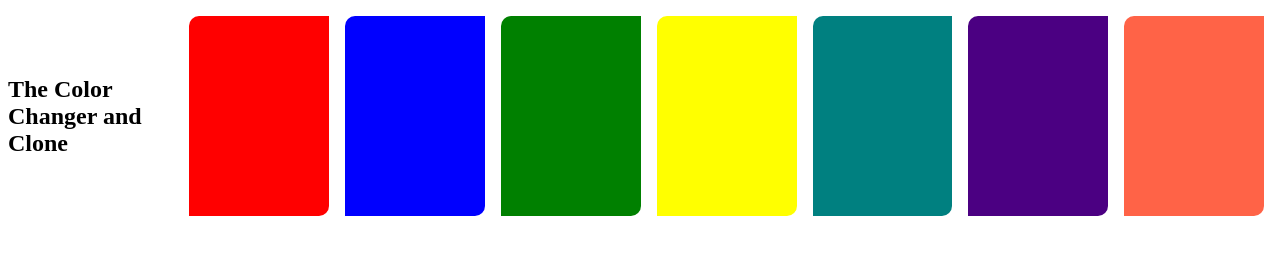
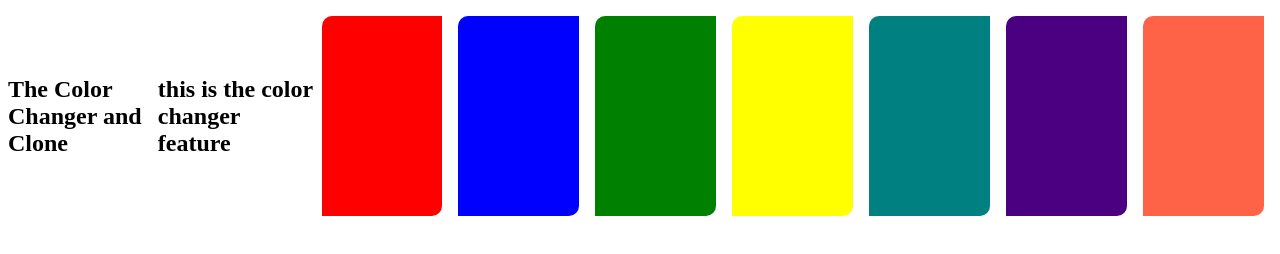
Before and after one commit to olu-folarin/DOM-and-events, a plain HTML site: page heading.html in a window 1280 px wide. Drawn offline with Linux system fonts and the light colour scheme; files whose address does not match are found by name.

Commit message:
added a new heading

```diff
--- a/heading.html
+++ b/heading.html
@@ -9,6 +9,7 @@
 <body>
   <section id="container">
     <h1>The Color Changer and Clone</h1>
+    <h2>this is the color changer feature</h2>
   </section>
   <script src="/dom events/js/heading.js"></script>
 </body>
```
